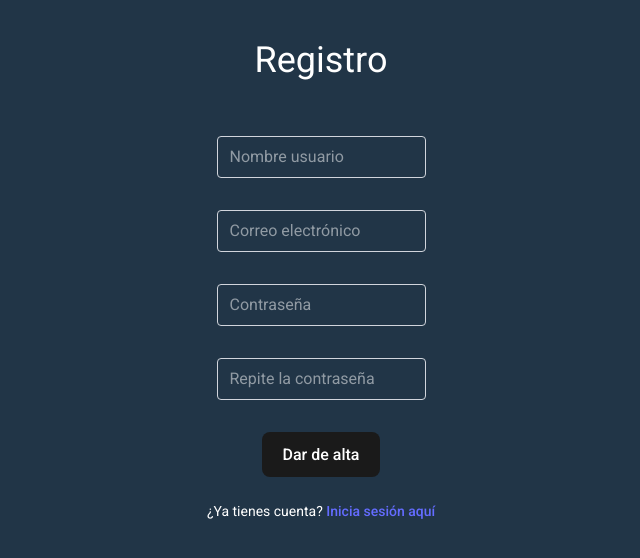
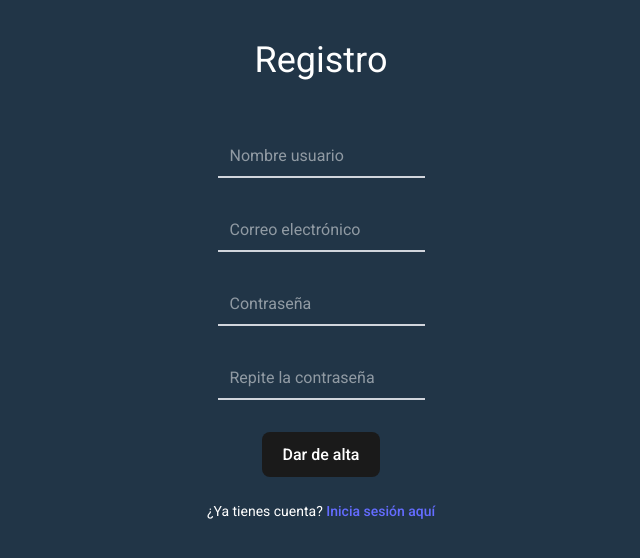
Before and after one commit to FJQuemada/TFG-Autoescuela, a React (Vite) app in the folder frontend/drivehub/: page /register in a window 1280 px wide. Shown: the top 558 px of the page, without its empty margins (319-959 px from the left). Built offline with nearby package versions, Linux system fonts and the light colour scheme.

Commit message:
comienzo fase home

```diff
--- a/frontend/drivehub/src/pages/Home.jsx
+++ b/frontend/drivehub/src/pages/Home.jsx
@@ -6,9 +6,9 @@ const Home = () => {
     return (
         <div className="flex flex-col items-center w-full h-full">
             <h1 className="text-4xl mt-10">Home</h1>
-            <NavLink to="/login">Ir a Login</NavLink>
+            <NavLink to="/">Ir a Login</NavLink>
             <NavLink to="/register">Ir a Registro</NavLink>
-            <button onClick={() => navigate("/login")}>Go to Login</button>
+            <button onClick={() => navigate("/")}>Go to Login</button>
             <button onClick={() => navigate("/register")}>Go to Registro</button>
         </div>
     );
--- a/frontend/drivehub/src/pages/Login.jsx
+++ b/frontend/drivehub/src/pages/Login.jsx
@@ -42,7 +42,7 @@ const Login = () => {
                     value={email}
                     required
                     title='Completa este campo'
-                    className="border border-gray-300 rounded px-3 py-2"
+                    className="no-underline border-b-2 border-gray-300 px-3 py-2 focus:outline-none focus:border-blue-500"
                     onChange={(e) => setEmail(e.target.value)}
                 />
             </div>
@@ -54,7 +54,7 @@ const Login = () => {
                     value={password}
                     required
                     title='Completa este campo'
-                    className="border border-gray-300 rounded px-3 py-2"
+                    className="no-underline border-b-2 border-gray-300 px-3 py-2 focus:outline-none focus:border-blue-500"
                     onChange={(e) => setPassword(e.target.value)}
                 />
             </div>
--- a/frontend/drivehub/src/pages/Registro.jsx
+++ b/frontend/drivehub/src/pages/Registro.jsx
@@ -42,7 +42,6 @@ const Registro = () => {
 
         if (passwordError){
             setErrorPassword(passwordError);
-            return;
         }
 
         const data = await registroUsuario(nuevoUsuario);
@@ -78,7 +77,7 @@ const Registro = () => {
     };
 
     return (
-        <div className="flex flex-col items-center">
+        <div className="flex flex-col items-center text-base">
 
             <h1 className="text-4xl mt-10">Registro</h1>
 
@@ -98,7 +97,7 @@ const Registro = () => {
                             setErrors(newErrors);
                         }
                         }
-                        className={`${errors.usus_nombre ? 'border-red-500' : null} border ${usuario ? 'border-green-500' : 'border-gray-300'} border-gray-300 rounded px-3 py-2`}
+                        className={`${errors.usus_nombre ? 'border-red-500' : null} border-b-2 ${usuario ? 'border-green-500' : 'border-gray-300'} no-underline border-b-2 border-gray-300 px-3 py-2 focus:outline-none`}
                         title="Rellene este campo"
                     />
                     {errors.usus_nombre && (
@@ -120,7 +119,7 @@ const Registro = () => {
                             setErrors(newErrors);
                         }
                         }
-                        className={`${errors.usus_email ? 'border-red-500' : null} border ${email ? 'border-green-500' : 'border-gray-300'} border-gray-300 rounded px-3 py-2`}
+                        className={`${errors.usus_email ? 'border-red-500' : null} border-b-2 ${email ? 'border-green-500' : 'border-gray-300'} no-underline border-b-2 border-gray-300 px-3 py-2 focus:outline-none`}
                         title="Rellene este campo"
                     />
 
@@ -146,8 +145,7 @@ const Registro = () => {
                             setErrors(newErrors);
                         }
                         }
-                        className={`${errors.usus_password ? 'border-red-500' : null} border ${password ? 'border-green-500' : 'border-gray-300'} border-gray-300 rounded px-3 py-2 focus:border-gray-400 focus:ring focus:ring-gray-100
-                        focus:ring-opacity-50`}
+                        className={`${errors.usus_password ? 'border-red-500' : null} border-b-2 ${password ? 'border-green-500' : 'border-gray-300'} no-underline border-b-2 border-gray-300 px-3 py-2 focus:outline-none`}
                         title="Rellene este campo"
                     />
                     {errors.usus_password && (
@@ -167,8 +165,7 @@ const Registro = () => {
                             setErrorPassword(null);
                         }
                         }
-                        className={`${errorPassword ? 'border-red-500' : null} border ${passwordRepeat ? 'border-green-500' : 'border-gray-300'} border-gray-300 rounded px-3 py-2 focus:border-gray-400 focus:ring focus:ring-gray-100
-                        focus:ring-opacity-50`}
+                        className={`${errorPassword ? 'border-red-500' : null} border-b-2 ${passwordRepeat ? 'border-green-500' : 'border-gray-300'} no-underline border-b-2 border-gray-300 px-3 py-2 focus:outline-none`}
                         title="Rellene este campo"
                     />
                     {errorPassword && (
```
